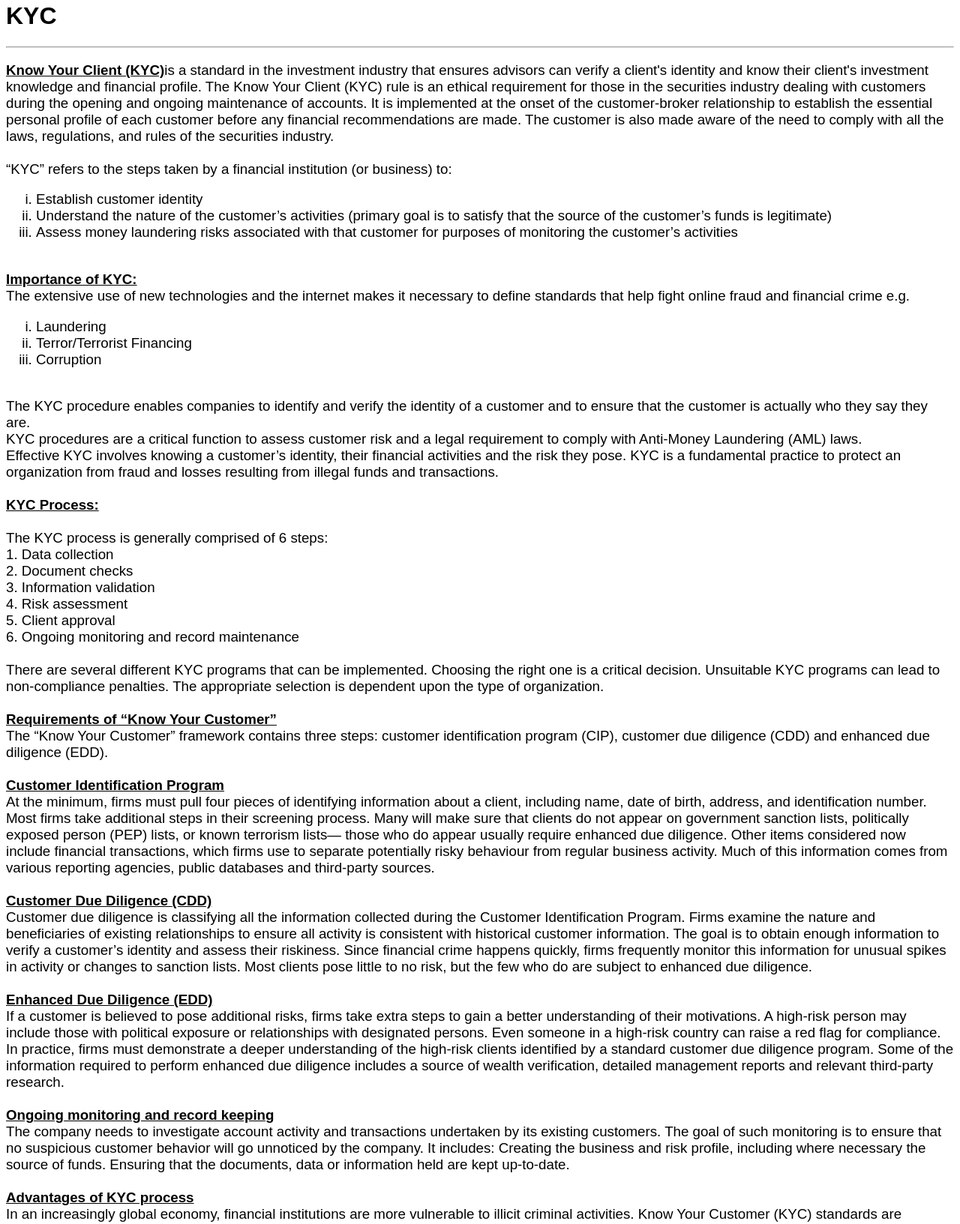
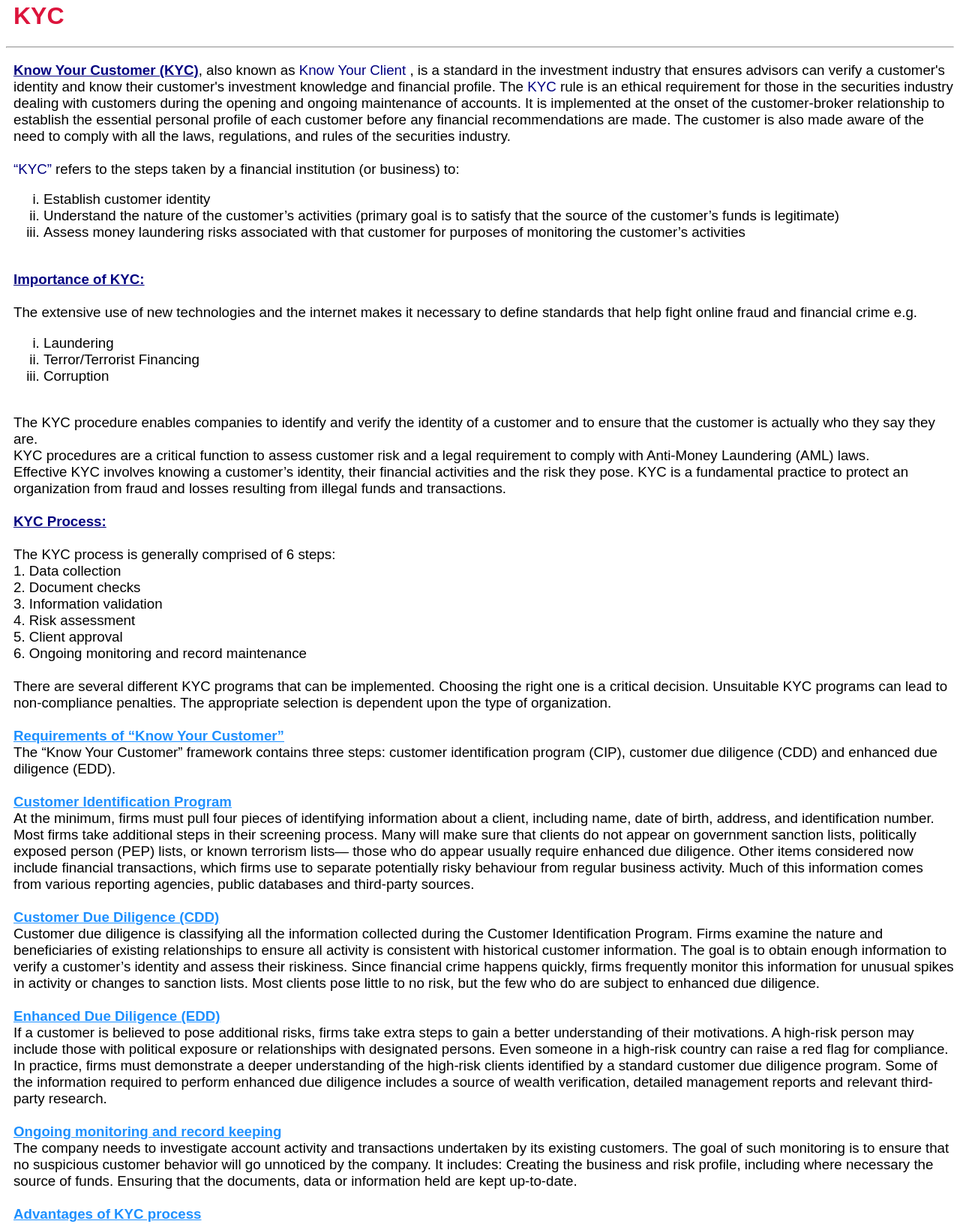
Before and after one commit to navyasaini/CampusRights, a plain HTML site: page KYC.html in a window 1280 px wide. Shown: the part 217-1850 px from the top of the page at 75% size. Drawn offline with Linux system fonts and the light colour scheme.

Commit message:
kycchanges

```diff
--- a/KYC.html
+++ b/KYC.html
@@ -98,14 +98,14 @@
       </li>
   </ul>
   </section>
-    <h1>KYC</h1>
+    <h1 style="margin-left: 10px;"><span style="color: crimson;">KYC</h1></span>
     <hr>
-    <h3 style="font-weight: 100;"><u><b>Know Your Client (KYC)</b></u>is a standard in the investment industry that ensures advisors can verify a client's identity and know their client's investment knowledge and financial profile.
-        The Know Your Client (KYC) rule is an ethical requirement for those in the securities industry dealing with customers during the opening and ongoing maintenance of accounts.
+    <h3 style="font-weight: 100; margin-left: 10px;"><span style="color: navy;"><u><b>Know Your Customer (KYC)</b></u></span>, also known as <span style="color: navy;">Know Your Client </span>, is a standard in the investment industry that ensures advisors can verify a customer's identity and know their customer's investment knowledge and financial profile.
+        The <span style="color: navy;">KYC</span> rule is an ethical requirement for those in the securities industry dealing with customers during the opening and ongoing maintenance of accounts.
         It is implemented at the onset of the customer-broker relationship to establish the essential personal profile of each customer before any financial recommendations are made. The customer is also made aware of the need to comply with all the laws, regulations, and rules of the securities industry.
         <br>
         <br>
-        “KYC” refers to the steps taken by a financial institution (or business) to:
+        <span style="color: navy;">“KYC”</span> refers to the steps taken by a financial institution (or business) to:
         <br>
         <ol type="i">
         <li>Establish customer identity</li>
@@ -113,7 +113,8 @@
         <li>Assess money laundering risks associated with that customer for purposes of monitoring the customer’s activities</li>
         </ol>
         <br>
-        <u><b>Importance of KYC:</b></u>
+        <span style="color: navy;"><u><b>Importance of KYC:</b></u></span>
+        <br>
         <br>
         The extensive use of new technologies and the internet makes it necessary to define standards that help fight online fraud and financial crime e.g.
         <br>
@@ -130,7 +131,7 @@
         KYC is a fundamental practice to protect an organization from fraud and losses resulting from illegal funds and transactions.
         <br>
         <br>
-        <u><b>KYC Process: </b></u>
+        <span style="color: navy;"><u><b>KYC Process: </b></u></span>
         <br> <br>
         The KYC process is generally comprised of 6 steps:
         <br>
@@ -143,30 +144,30 @@
         <br>
         There are several different KYC programs that can be implemented. Choosing the right one is a critical decision. Unsuitable KYC programs can lead to non-compliance penalties. The appropriate selection is dependent upon the type of organization.
         <br> <br>
-        <u><b>Requirements of “Know Your Customer”</b></u> <br>
+        <span style="color: dodgerblue;"><u><b>Requirements of “Know Your Customer”</b></u></span> <br>
         The “Know Your Customer” framework contains three steps: customer identification program (CIP), customer due diligence (CDD) and enhanced due diligence (EDD).
-        <br> <br> <u><b>Customer Identification Program</b></u>
+        <br><br><span style="color: dodgerblue;"><u><b>Customer Identification Program</b></u></span>
         <br>
         At the minimum, firms must pull four pieces of identifying information about a client, including name, date of birth, address, and identification number.
         Most firms take additional steps in their screening process. Many will make sure that clients do not appear on government sanction lists, politically exposed person (PEP) lists, or known terrorism lists— those who do appear usually require enhanced due diligence.
         Other items considered now include financial transactions, which firms use to separate potentially risky behaviour from regular business activity.
         Much of this information comes from various reporting agencies, public databases and third-party sources.
         <br> <br>
-        <u><b>Customer Due Diligence (CDD)</b></u> <br>
+        <span style="color: dodgerblue;"><u><b>Customer Due Diligence (CDD)</b></u></span> <br>
         Customer due diligence is classifying all the information collected during the Customer Identification Program.
         Firms examine the nature and beneficiaries of existing relationships to ensure all activity is consistent with historical customer information.
         The goal is to obtain enough information to verify a customer’s identity and assess their riskiness. Since financial crime happens quickly, firms frequently monitor this information for unusual spikes in activity or changes to sanction lists. Most clients pose little to no risk, but the few who do are subject to enhanced due diligence.
         <br><br>
-        <u><b>Enhanced Due Diligence (EDD)</b></u> <br>
+        <span style="color: dodgerblue;"><u><b>Enhanced Due Diligence (EDD)</b></u></span> <br>
         If a customer is believed to pose additional risks, firms take extra steps to gain a better understanding of their motivations. A high-risk person may include those with political exposure or relationships with designated persons. Even someone in a high-risk country can raise a red flag for compliance.
         In practice, firms must demonstrate a deeper understanding of the high-risk clients identified by a standard customer due diligence program. Some of the information required to perform enhanced due diligence includes a source of wealth verification, detailed management reports and relevant third-party research.
         <br><br>
-        <u><b>Ongoing monitoring and record keeping</b></u> <br>
+        <span style="color: dodgerblue;"><u><b>Ongoing monitoring and record keeping</b></u></span> <br>
         The company needs to investigate account activity and transactions undertaken by its existing customers. The goal of such monitoring is to ensure that no suspicious customer behavior will go unnoticed by the company. It includes:
         Creating the business and risk profile, including where necessary the source of funds.
         Ensuring that the documents, data or information held are kept up-to-date.
         <br> <br>
-        <u><b>Advantages of KYC process</b></u> <br>
+        <span style="color: dodgerblue;"><u><b>Advantages of KYC process</b></u></span> <br>
         In an increasingly global economy, financial institutions are more vulnerable to illicit criminal activities. Know Your Customer (KYC) standards are designed to protect financial institutions against fraud, corruption, money laundering, and terrorist financing.
         <br><br>
         <i>•Rapid availability:</i>
@@ -183,7 +184,7 @@
         <br><br>
         <i>•Reputable and trustworthy:</i>
         Not only will complying with KYC regulations reduce the chance of penalties, it will also avoid any reputational damage. Customers will trust in a financial institution that takes KYC seriously and in turn establishes credibility.
-        <br> <br> <u><b>Digitalization of KYC </b></u><br>
+        <br> <br> <span style="color: dodgerblue;"><u><b>Digitalization of KYC </b></u></span><br>
         Prior to the introduction of eKYC, customer identity verification required an in-person meeting to manually check the customer’s ID documentation, or to check important legal documents through a third party source. As an alternative, Knowledge-Based Authentication (KBA) was also used. Unfortunately, these processes are all less efficient, costly, and leave more room for human error.
         To improve the accuracy of KYC, the verification process has been digitalized. Modern conventions of eKYC include, but are not limited to:
         <br> <br>- Security features (hologram)<br>
--- a/style.css
+++ b/style.css
@@ -254,6 +254,9 @@ form .btn2{
     font-size: xx-large;
 }
 
+
+/**********************************************FAQ's*************************************************************************/
+
 .center-text{
     text-align: center;
 }
```
